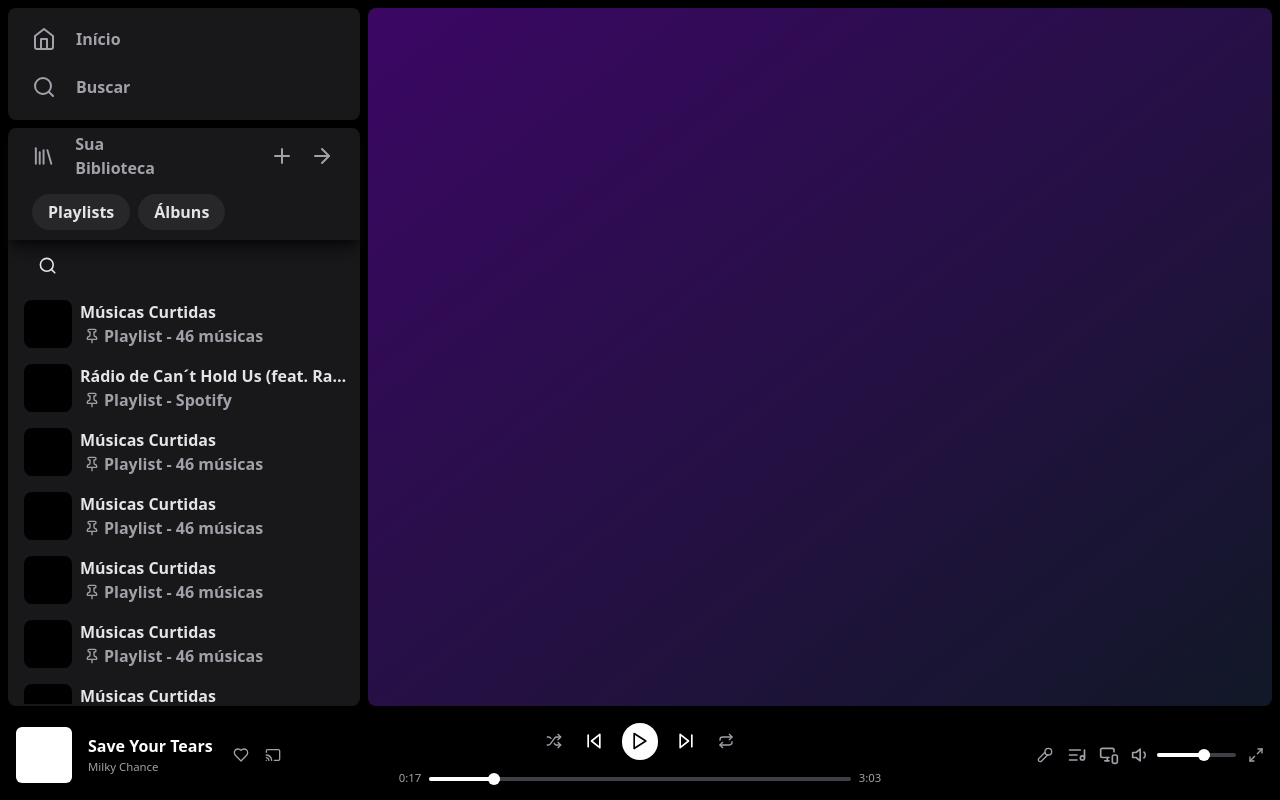
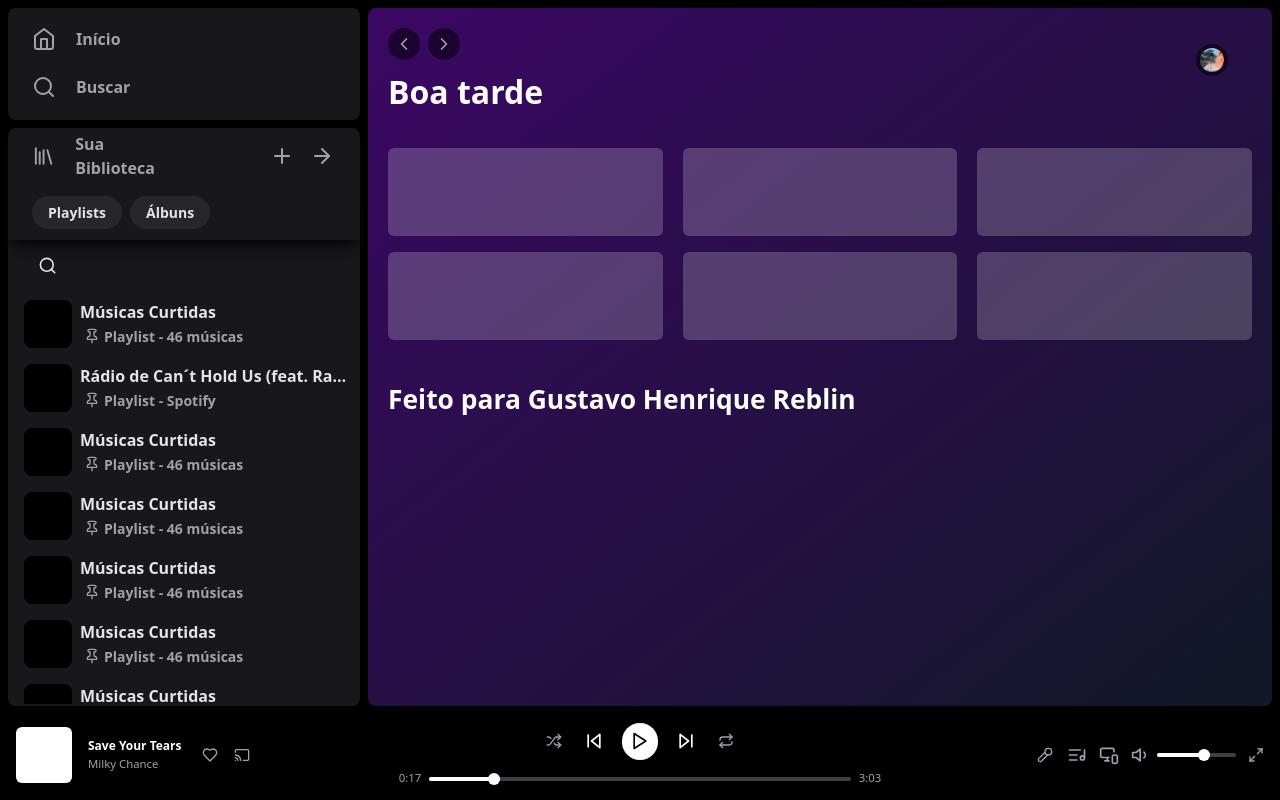
Before and after one commit to GustavoHenriqueReblin/spotify-copy, a Next.js app: page / in a window 1280 px wide. Built offline with nearby package versions, Linux system fonts and the light colour scheme.

Commit message:
Iniciado conteúdo principal

```diff
--- a/src/app/main.tsx
+++ b/src/app/main.tsx
@@ -1,3 +1,5 @@
+import {ChevronLeft, ChevronRight} from 'lucide-react'
+
 export default () => {
     return (
         <section className="
@@ -5,8 +7,65 @@ export default () => {
             ssm:hidden
             md:block
         ">
-            <main className="bg-gradient-to-br from-purple-950 h-full to-gray-900 rounded-lg w-full">
+            <main className="bg-gradient-to-br from-purple-950 h-full to-gray-900 rounded-lg w-full p-5 overflow-y-scroll">
+                <header className="h-16 float-left flex flex-row fixed bg-transparent
+                    md:w-[calc(100%-21rem)]
+                    lg:w-[calc(100%-27rem)]
+                ">
+                    <div className="h-full w-1/2 flex flex-row">
+                        <div className="bg-black w-8 h-8 rounded-full flex flex-row items-center bg-opacity-50 mr-2">
+                            <a href="#" className="">
+                                <ChevronLeft className="lg:h-5 md:h-4 ml-1 text-zinc-400"/>
+                            </a>
+                        </div>
+                        <div className="bg-black w-8 h-8 rounded-full flex flex-row items-center bg-opacity-50">
+                            <a href="#" className="">
+                                <ChevronRight className="lg:h-5 md:h-4 ml-1 text-zinc-400"/>
+                            </a>
+                        </div>
+                    </div>
+                    <div className="h-full w-1/2 flex flex-row items-center justify-end">
+                        <div className="bg-black bg-no-repeat bg-cover w-8 h-8 rounded-full flex flex-row items-center bg-opacity-50 mr-2 p-1">
+                            <div className="bg-[url('../img/profile.jpg')] bg-no-repeat bg-cover w-full h-full rounded-full flex flex-row items-center"></div>
+                        </div>
+                    </div>
+                </header>
+                <h1 className="text-h1 text-white pt-10">Boa tarde</h1>
 
+                <section className="h-48 w-full mt-8 lg:flex lg:flex-col md:hidden">
+                    <div className="h-1/2 w-full pb-2 flex flex-row">
+                        <div className="w-[calc(32%)] bg-white bg-opacity-20 h-full rounded-md mr-5"></div>
+                        <div className="w-[calc(32%)] bg-white bg-opacity-20 h-full rounded-md mr-5"></div>
+                        <div className="w-[calc(32%)] bg-white bg-opacity-20 h-full rounded-md"></div>
+                    </div>
+                    <div className="h-1/2 w-full pt-2 flex flex-row">
+                        <div className="w-[calc(32%)] bg-white bg-opacity-20 h-full rounded-md mr-5"></div>
+                        <div className="w-[calc(32%)] bg-white bg-opacity-20 h-full rounded-md mr-5"></div>
+                        <div className="w-[calc(32%)] bg-white bg-opacity-20 h-full rounded-md"></div>
+                    </div>
+                </section>
+
+                <section className="h-64 w-full mt-8 md:flex md:flex-col lg:hidden">
+                    <div className="h-1/3 w-full py-1 flex flex-row mb-1">
+                        <div className="w-[calc(65%)] bg-white bg-opacity-20 h-full rounded-md mr-5"></div>
+                        <div className="w-[calc(65%)] bg-white bg-opacity-20 h-full rounded-md mr-5"></div>
+                    </div>
+                    <div className="h-1/3 w-full py-1 flex flex-row mb-1">
+                        <div className="w-[calc(65%)] bg-white bg-opacity-20 h-full rounded-md mr-5"></div>
+                        <div className="w-[calc(65%)] bg-white bg-opacity-20 h-full rounded-md mr-5"></div>
+                    </div>
+                    <div className="h-1/3 w-full py-1 flex flex-row mb-1">
+                        <div className="w-[calc(65%)] bg-white bg-opacity-20 h-full rounded-md mr-5"></div>
+                        <div className="w-[calc(65%)] bg-white bg-opacity-20 h-full rounded-md mr-5"></div>
+                    </div>
+                </section>
+
+                <h1 className="text-h2 text-white pt-10">Feito para Gustavo Henrique Reblin</h1>
+
+                <div className="h-40 w-full my-2"></div>
+                <div className="h-40 w-full my-2"></div>
+                <div className="h-40 w-full my-2"></div>
+                <div className="h-40 w-full my-2"></div>
             </main>
         </section>
     )
--- a/tailwind.config.js
+++ b/tailwind.config.js
@@ -11,6 +11,14 @@ module.exports = {
     },
     fontSize: {
       'xxs':'0.71rem',
+      'xs':'0.75rem',
+      'sm':'0.875rem',
+      'base':'1rem',
+      'lg':'1.125rem',
+      'xl':'1.25rem',
+      'xxl':'1.4rem',
+      'h1':'2rem',
+      'h2':'1.65rem',
     },
     extend: {
       screens: {
```
Also changed, not shown: src/img/profile.jpg (added).
